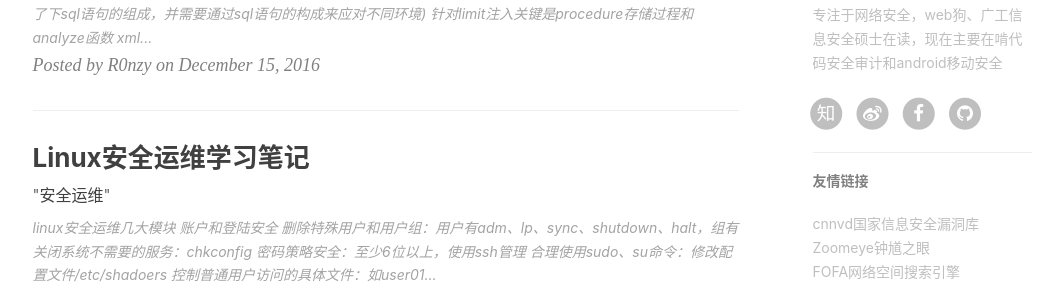
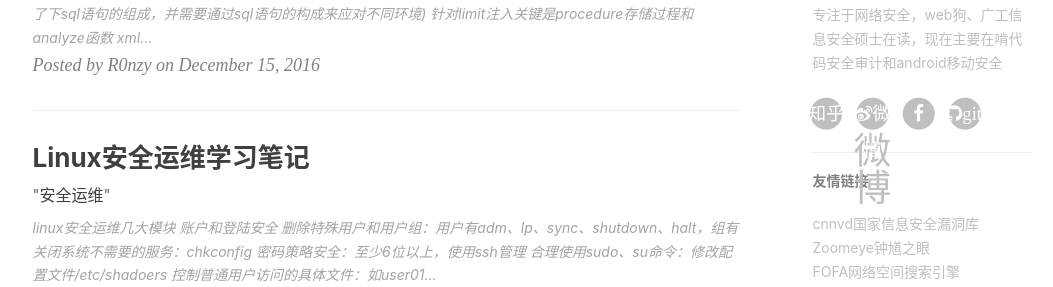
Before and after one commit to yangrz/blog, a Jekyll site: the page built from index.html, in a window 1280 px wide and 900 px high, scrolled down 733 px. Shown: the part 156-443 px from the top of the window, without its empty margins (135-1188 px from the left). Built offline with Jekyll 4.4.1, drawn with Linux system fonts in a browser that asks for light colours; nearby versions of some CDN libraries; the list of posts is cut into pages by our own code; comment, search, counter and statistics services are not loaded.

Commit message:
2017-02-15

```diff
--- a/_includes/footer.html
+++ b/_includes/footer.html
@@ -31,7 +31,7 @@
                         <a target="_blank" href="https://www.zhihu.com/people/{{ site.zhihu_username }}">
                             <span class="fa-stack fa-lg">
                                 <i class="fa fa-circle fa-stack-2x"></i>
-                                <i class="fa  fa-stack-1x fa-inverse">知</i>
+                                <i class="fa  fa-stack-1x fa-inverse">知aa</i>
                             </span>
                         </a>
                     </li>
--- a/_layouts/page.html
+++ b/_layouts/page.html
@@ -135,7 +135,7 @@
                                 <a target="_blank" href="https://www.zhihu.com/people/{{ site.zhihu_username }}">
                                     <span class="fa-stack fa-lg">
                                         <i class="fa fa-circle fa-stack-2x"></i>
-                                        <i class="fa  fa-stack-1x fa-inverse">知</i>
+                                        <i class="fa  fa-stack-1x fa-inverse">知乎</i>
                                     </span>
                                 </a>
                             </li>
@@ -144,8 +144,8 @@
                             <li>
                                 <a target="_blank" href="http://weibo.com/{{ site.weibo_username }}">
                                     <span class="fa-stack fa-lg">
-                                        <i class="fa fa-circle fa-stack-2x"></i>
-                                        <i class="fa fa-weibo fa-stack-1x fa-inverse"></i>
+                                        <i class="fa fa-circle fa-stack-2x">微博</i>
+                                        <i class="fa fa-weibo fa-stack-1x fa-inverse">微博</i>
                                     </span>
                                 </a>
                             </li>
@@ -165,7 +165,7 @@
                                 <a target="_blank" href="https://github.com/{{ site.github_username }}">
                                     <span class="fa-stack fa-lg">
                                         <i class="fa fa-circle fa-stack-2x"></i>
-                                        <i class="fa fa-github fa-stack-1x fa-inverse"></i>
+                                        <i class="fa fa-github fa-stack-1x fa-inverse">github</i>
                                     </span>
                                 </a>
                             </li>
```
Also changed, not shown: _layouts/post.html (+4 -5 lines).
